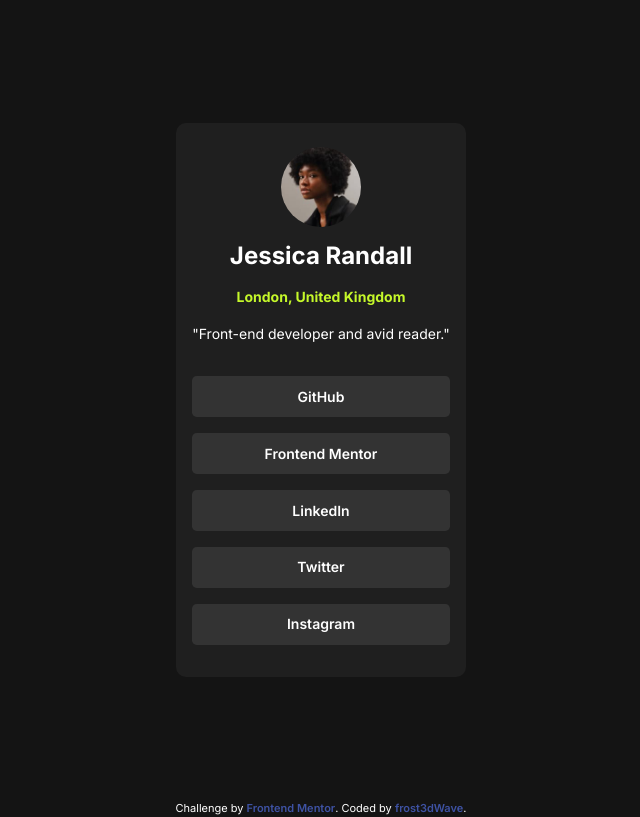
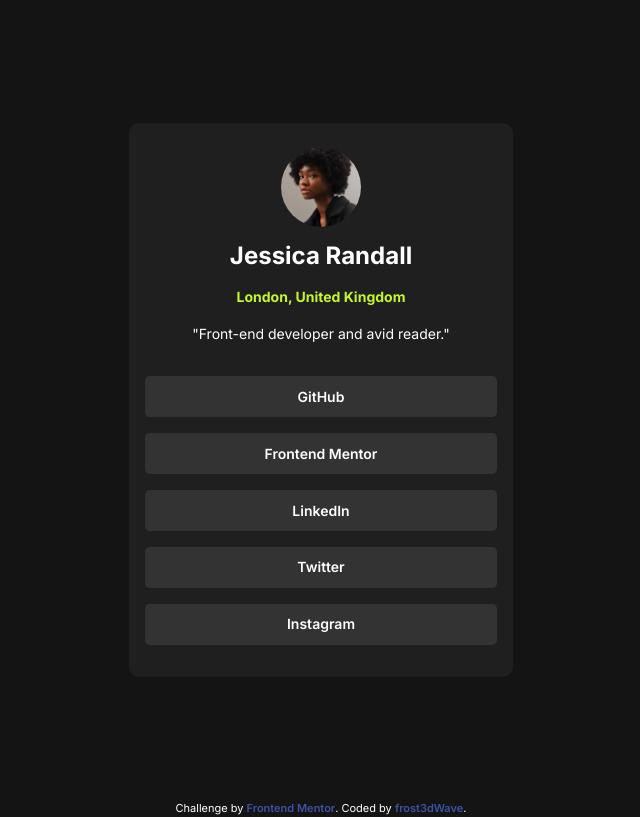
Before and after one commit to frost3dWave/Social-links-profile, a plain HTML site: page index.html in a window 1280 px wide. Shown: the whole page, without its empty margins (319-959 px from the left). Drawn offline with Linux system fonts and the light colour scheme.

Commit message:
made various changes
updated font size to use clamp.
added media queries for 475px above screen sizes.

```diff
--- a/style.css
+++ b/style.css
@@ -90,7 +90,7 @@ textarea:not([rows]) {
 body {
     background-color: var(--clr-grey-900);
     font-family: "Inter", sans-serif;
-    font-size: 0.875rem;
+    font-size: clamp(0.75rem, calc(0.75rem + 4vw), 0.875rem);
     font-weight: 400;
     text-align: center;
     color: var(--clr-white);
@@ -130,7 +130,7 @@ main {
 }
 
 .profile-name {
-    font-size: 1.5rem;
+    font-size: clamp(1.25rem, 4vw, 1.5rem);
     font-weight: 700;
     color: var(--clr-white);
 }
@@ -153,15 +153,15 @@ main {
     margin: 16px auto;
     padding-block: 16px;
     padding-inline: 16px;
-    min-width: 100%;
+    width: 100%;
 }
 
 button {
     background-color: var(--clr-grey-700);
     border: none;
     border-radius: 0.3rem;
-    min-width: 100%;
     padding-block: 12.8px;
+    width: 100%;
 }
 
 button:hover {
@@ -182,3 +182,9 @@ button:hover a{
 
 .attribution { font-size: 0.6875rem; text-align: center; }
 .attribution a { color: hsl(228, 45%, 44%); }
+
+@media (min-width: 29.6875rem) {
+  .wrapper {
+    min-width: 24rem;
+  }
+}
```
